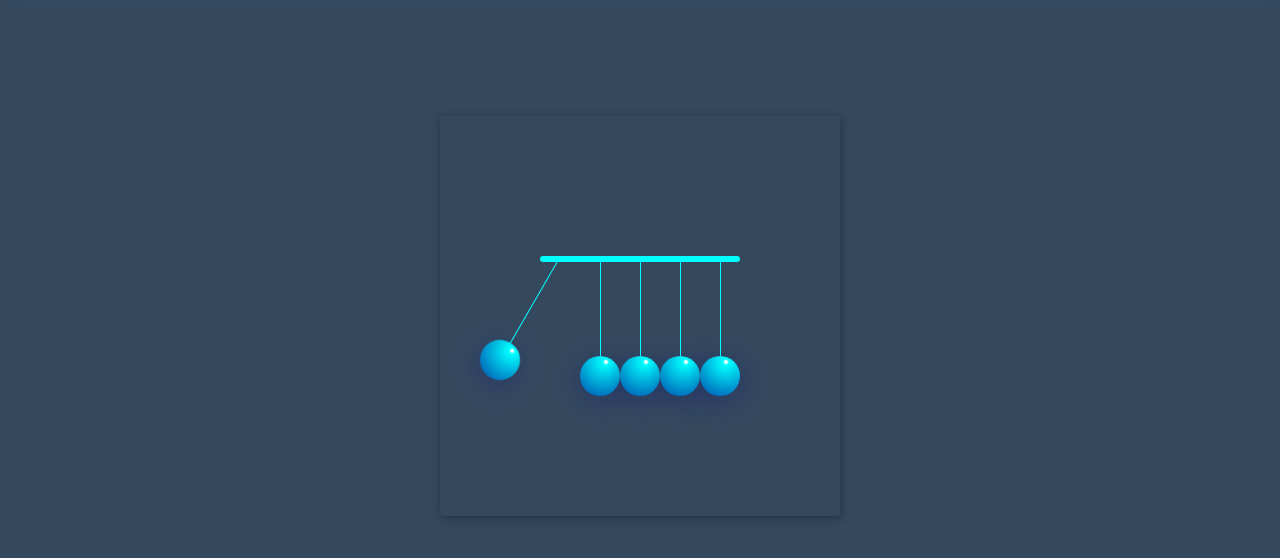
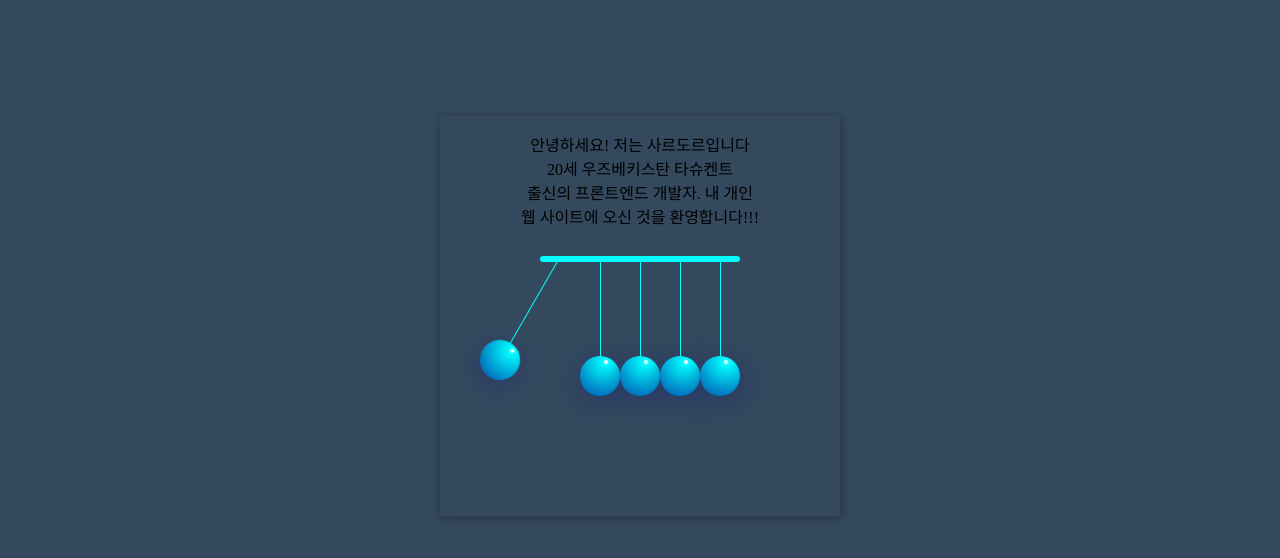
Before and after one commit to sardorwepdev/ball, a plain HTML site: page index.html in a window 1280 px wide. Shown: the part 84-642 px from the top of the page. Drawn offline with Linux system fonts and the light colour scheme.

Commit message:
text qo'sh

```diff
--- a/index.html
+++ b/index.html
@@ -8,6 +8,11 @@
 <body>
     <h1>NORBEKOV SARDOR</h1>
     <div class="frame">
+        <p>
+            안녕하세요! 저는 사르도르입니다<br>
+            20세 우즈베키스탄 타슈켄트<br> 출신의 프론트엔드
+             개발자. 내 개인 <br>웹 사이트에 오신 것을
+             환영합니다!!!</p>
         <div class="cadle">
             <div class="ball ball-1"></div>
             <div class="ball ball-2"></div>
--- a/main.css
+++ b/main.css
@@ -87,3 +87,11 @@ h1{
 border: 5px solid #34495e;
 box-shadow: 3px 5px 6px 5px aqua;
 }
+video{
+   background-repeat: no-repeat;
+
+}
+.frame p{
+    text-align: center;
+
+}
```
